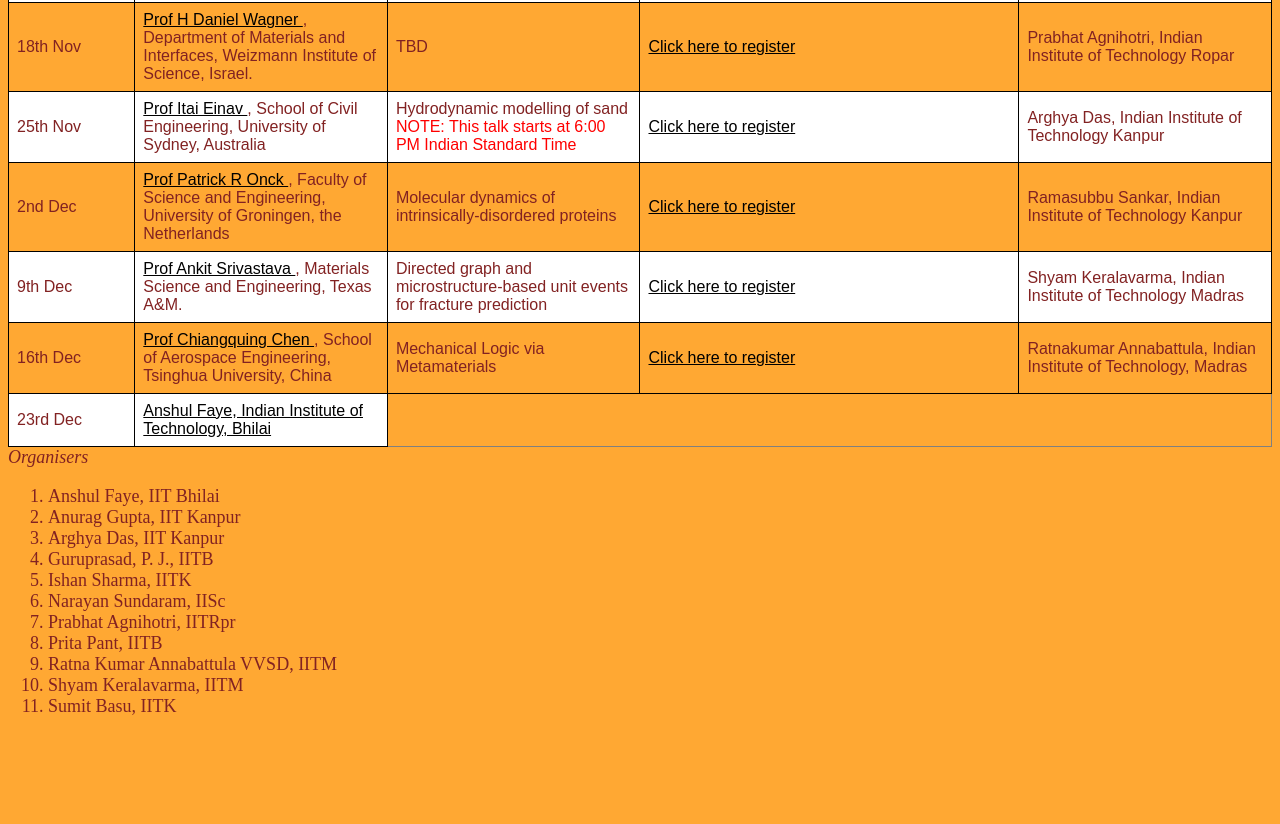
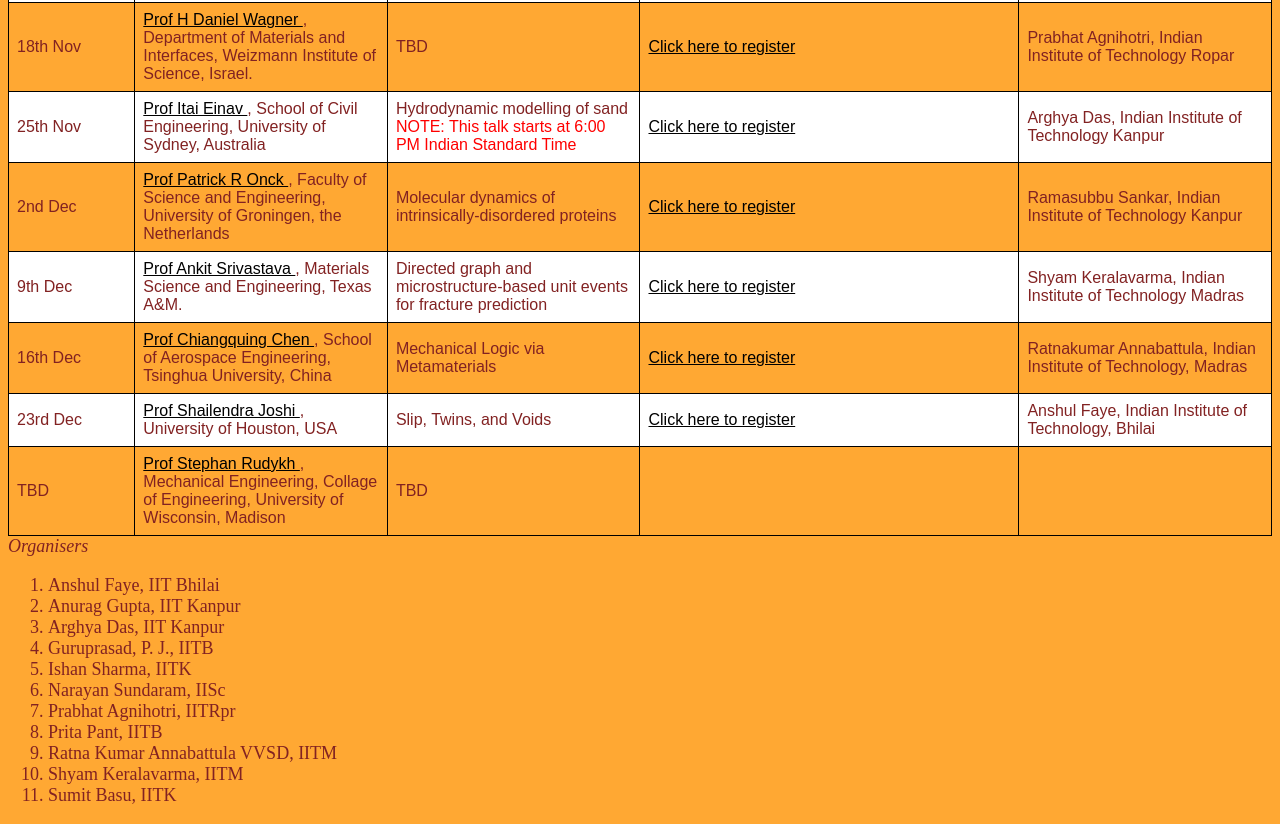
Before and after one commit to anshulfy/MOM_webseries, a plain HTML site: page index.html in a window 1280 px wide. Shown: the part 1347-2171 px from the top of the page. Before the commit the page ends 2082 px from the top, so only its background shows below. Drawn offline with Linux system fonts and the light colour scheme.

Commit message:
Update index.html

```diff
--- a/index.html
+++ b/index.html
@@ -252,13 +252,20 @@ School of Aerospace Engineering, Tsinghua University, China
 </tr>
 <tr>
 <td> 23rd Dec </td>
+<td> <a href="http://www.me.uh.edu/faculty/joshi"  target="_blank"> Prof Shailendra Joshi </a>,
+University of Houston, USA </td>
+<td> Slip, Twins, and Voids  </td>
+<td> <a href="https://us02web.zoom.us/webinar/register/WN_Qj9W6yr7QXaO8wW5gQN2sQ" target="_blank"> Click here to register </a></td>
+<td> Anshul Faye, Indian Institute of Technology, Bhilai </td>
+</tr>
+<tr>
+<td> TBD  </td>
 <td>
-<a href="http://www.me.uh.edu/faculty/joshi"  target="_blank> Prof Shailendra Joshi </a>,
-University of Houston, USA
-</td>
-<td>Slip, Twins, and Voids  </td>
-<td> <a href="https://us02web.zoom.us/webinar/register/WN_Qj9W6yr7QXaO8wW5gQN2sQ" target="_blank> Click here to register </a></td>
-<td> Anshul Faye, Indian Institute of Technology, Bhilai </td>
+<a href="https://directory.engr.wisc.edu/me/Faculty/Rudykh_Stephan/" target="_blank"> Prof Stephan Rudykh </a>,
+Mechanical Engineering, Collage of Engineering, University of Wisconsin, Madison</td>
+<td> TBD  </td>
+<td> </td>
+<td> </td>
 </tr>
 </tbody></table>
 
```
